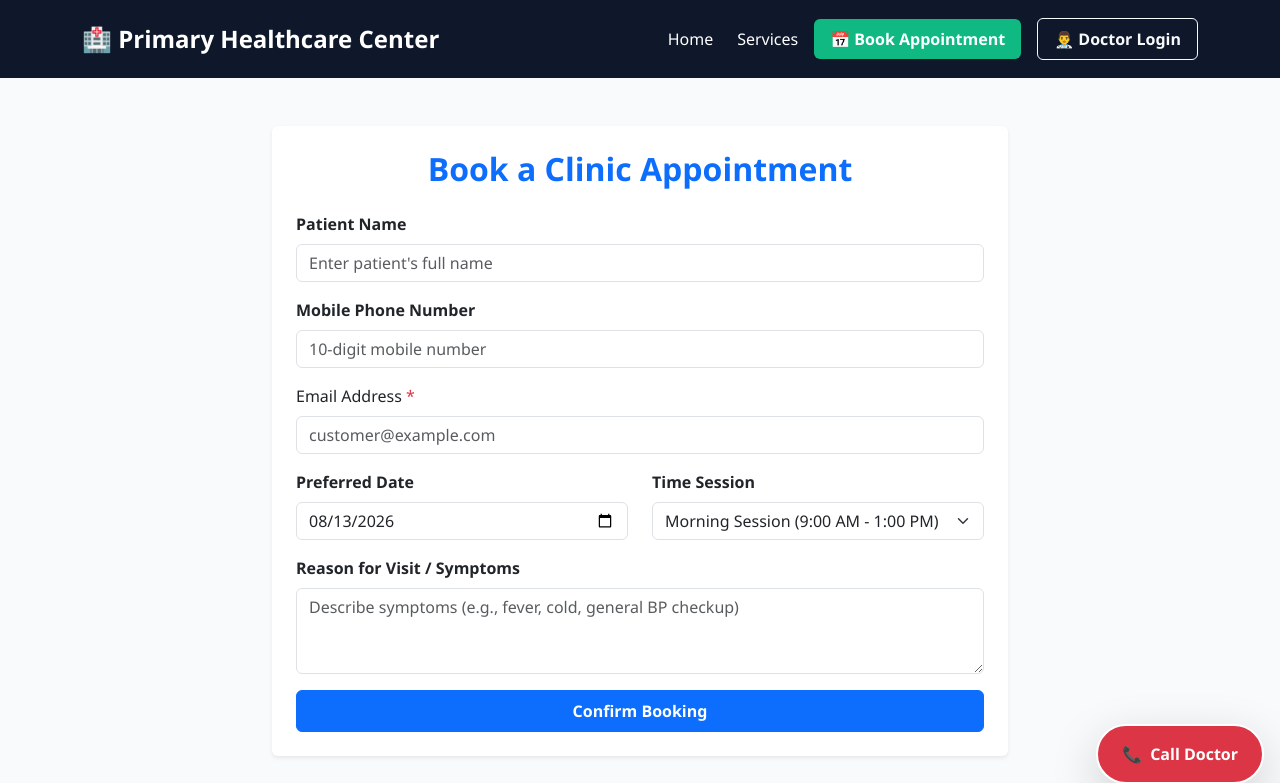
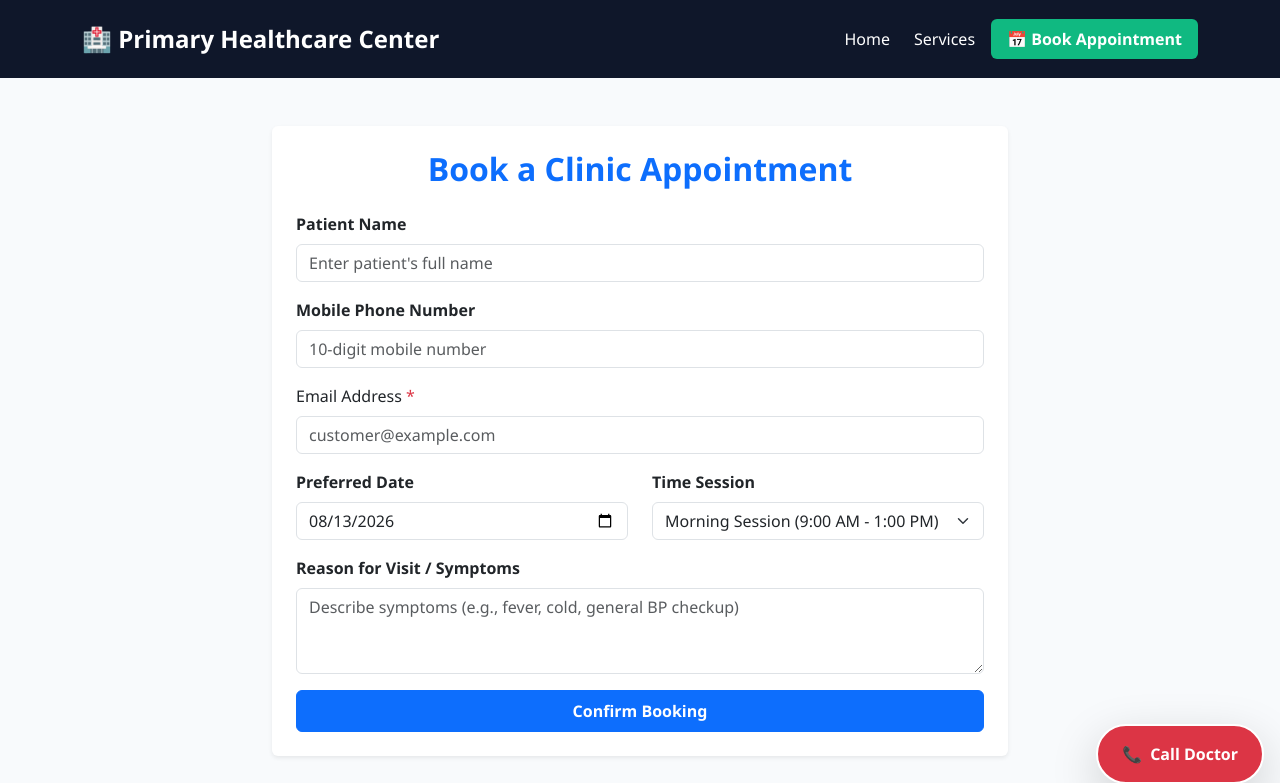
Before and after one commit to Kcharankuma/Doctor_Appointment, a Flask app: page /appointment in a window 1280 px wide. Shown: the top 783 px of the page. Run offline with Flask 3, Linux system fonts and the light colour scheme.

Commit message:
Remove Doctor Login button from base navbar

```diff
--- a/templates/base.html
+++ b/templates/base.html
@@ -1,5 +1,6 @@
 <!DOCTYPE html>
 <html lang="en">
+
 <head>
     <meta charset="UTF-8">
     <meta name="viewport" content="width=device-width, initial-scale=1.0">
@@ -7,7 +8,7 @@
     <!-- Bootstrap 5.3 CSS -->
     <link href="https://cdn.jsdelivr.net/npm/bootstrap@5.3.0/dist/css/bootstrap.min.css" rel="stylesheet">
     <style>
-        :root {
+         :root {
             --primary-teal: #087990;
             --dark-navy: #0f172a;
             --accent-green: #10b981;
@@ -38,10 +39,10 @@
         .card-custom {
             border: none;
             border-radius: 12px;
-            box-shadow: 0 4px 15px rgba(0,0,0,0.05);
+            box-shadow: 0 4px 15px rgba(0, 0, 0, 0.05);
         }
+        /* Doctor Profile Picture Sizing */
 
-        /* Doctor Profile Picture Sizing */
         .doctor-img {
             width: 200px !important;
             height: 200px !important;
@@ -50,11 +51,12 @@
             object-fit: cover;
             border-radius: 50%;
             border: 4px solid #ffffff;
-            box-shadow: 0 8px 20px rgba(0,0,0,0.2);
+            box-shadow: 0 8px 20px rgba(0, 0, 0, 0.2);
             display: inline-block;
         }
     </style>
 </head>
+
 <body class="d-flex flex-column min-vh-100">
 
     <!-- Header Navigation -->
@@ -68,13 +70,8 @@
                 <div class="navbar-nav ms-auto align-items-lg-center gap-2 pt-3 pt-lg-0">
                     <a class="nav-link text-white text-center py-2" href="/">Home</a>
                     <a class="nav-link text-white text-center py-2" href="/services">Services</a>
-                    <a class="btn btn-custom-accent fw-semibold text-center py-2 px-3 mt-2 mt-lg-0" href="/appointment">📅 Book Appointment</a>
-
-                    {% if session.get('logged_in') %}
-                        <a class="btn btn-outline-danger fw-semibold text-center py-2 px-3 ms-lg-2" href="/admin/logout">Logout</a>
-                    {% else %}
-                        <a class="btn btn-outline-light fw-semibold text-center py-2 px-3 ms-lg-2" href="/admin">👨‍⚕️ Doctor Login</a>
-                    {% endif %}
+                    <a class="btn btn-custom-accent fw-semibold text-center py-2 px-3 mt-2 mt-lg-0" href="/appointment">📅 Book Appointment</a> {% if session.get('logged_in') %}
+                    <a class="btn btn-outline-danger fw-semibold text-center py-2 px-3 ms-lg-2" href="/logout">Logout</a> {% endif %}
                 </div>
             </div>
         </div>
@@ -103,4 +100,5 @@
     <!-- Bootstrap 5.3 JS Bundle -->
     <script src="https://cdn.jsdelivr.net/npm/bootstrap@5.3.0/dist/js/bootstrap.bundle.min.js"></script>
 </body>
+
 </html>
```
